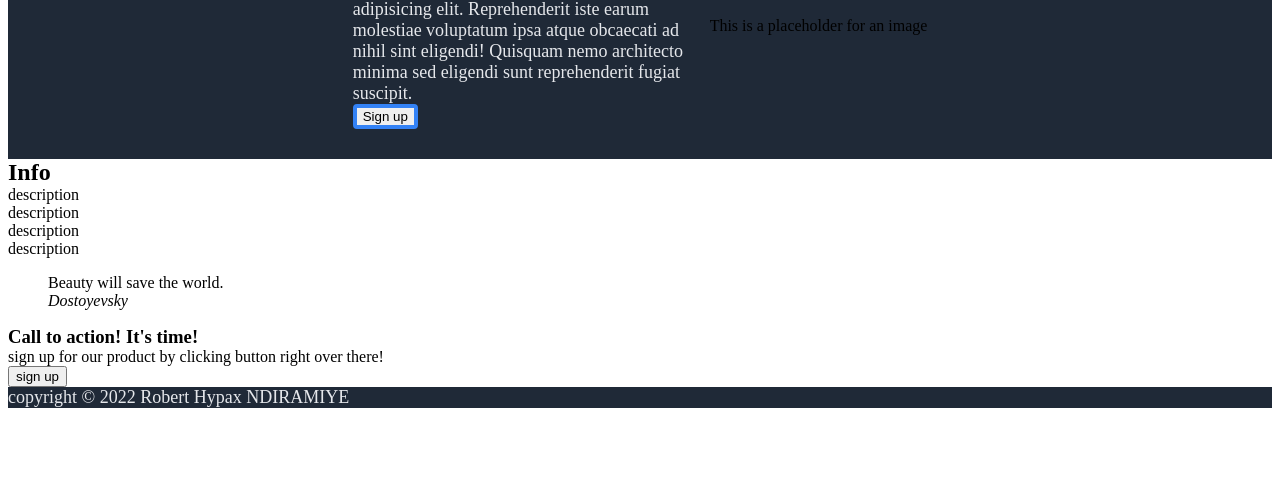
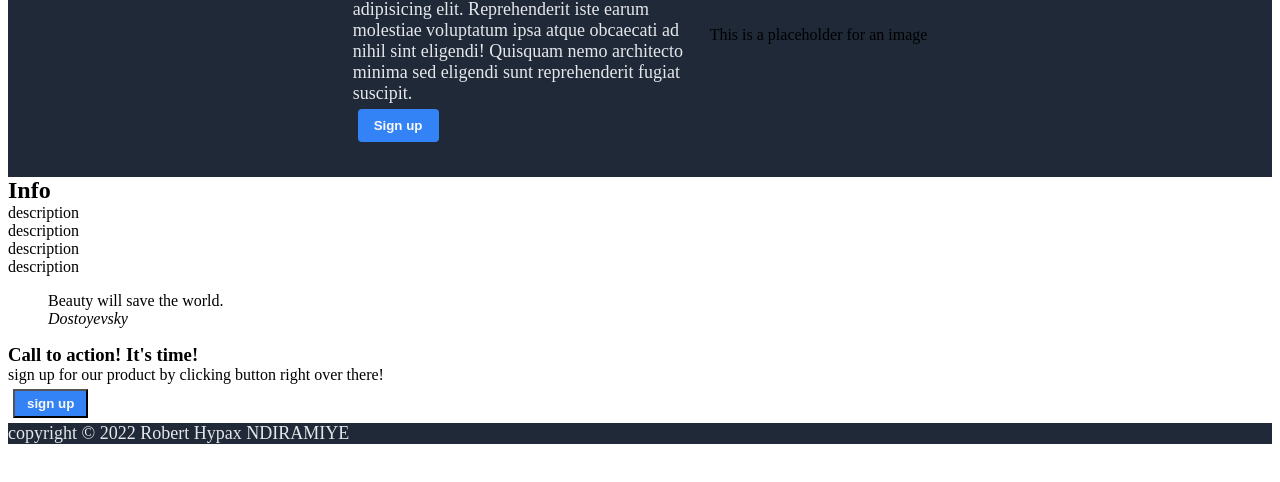
Before and after one commit to roberthypaxn/odin-landing-page, a plain HTML site: page index.html in a window 1280 px wide. Shown: the part 182-664 px from the top of the page. Drawn offline with Linux system fonts and the light colour scheme.

Commit message:
gave buttons background-color, padding, text color, margin, and font weight

```diff
--- a/styles.css
+++ b/styles.css
@@ -47,3 +47,10 @@ h1{
 .describe{
     width: 350px;
 }
+button{
+    background-color: #3382f6;
+    color: #F9FAF8;
+    margin: 5px;
+    padding: 5px 12px;
+    font-weight: bold;
+}
```
